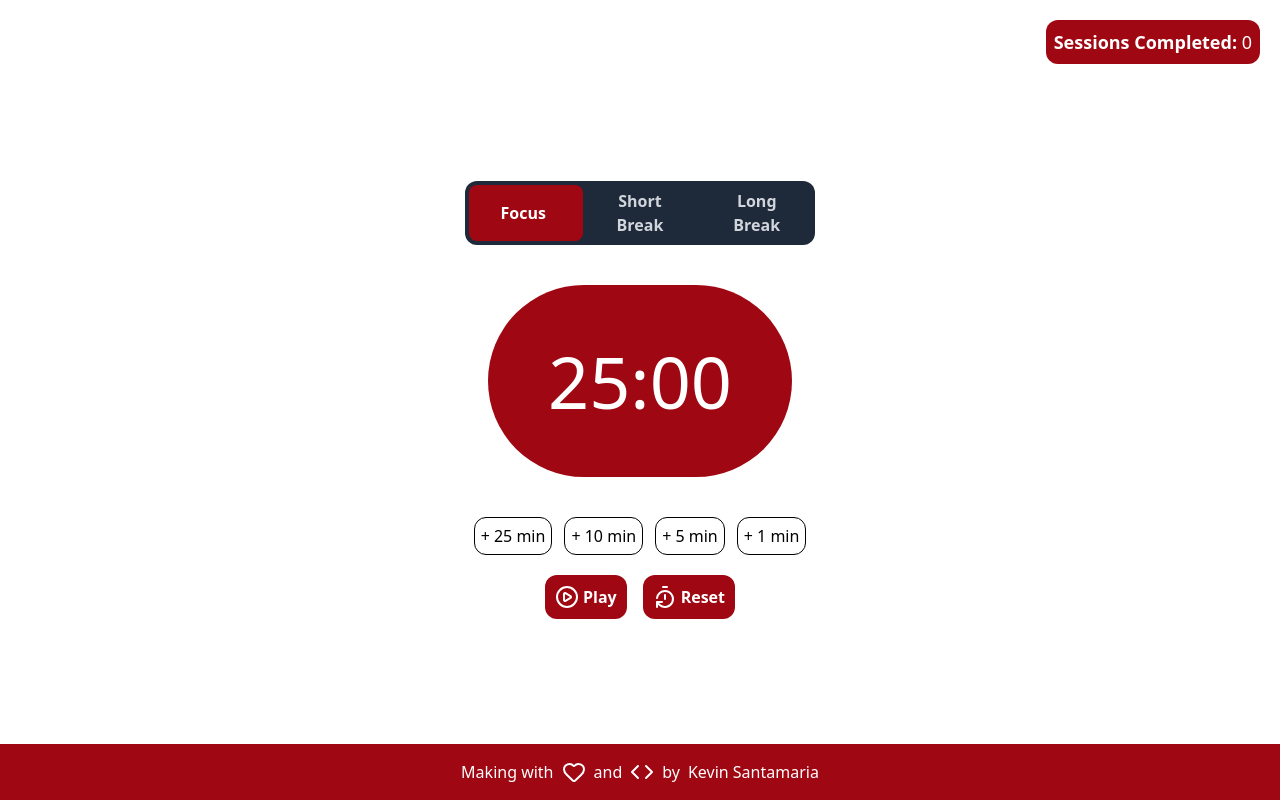
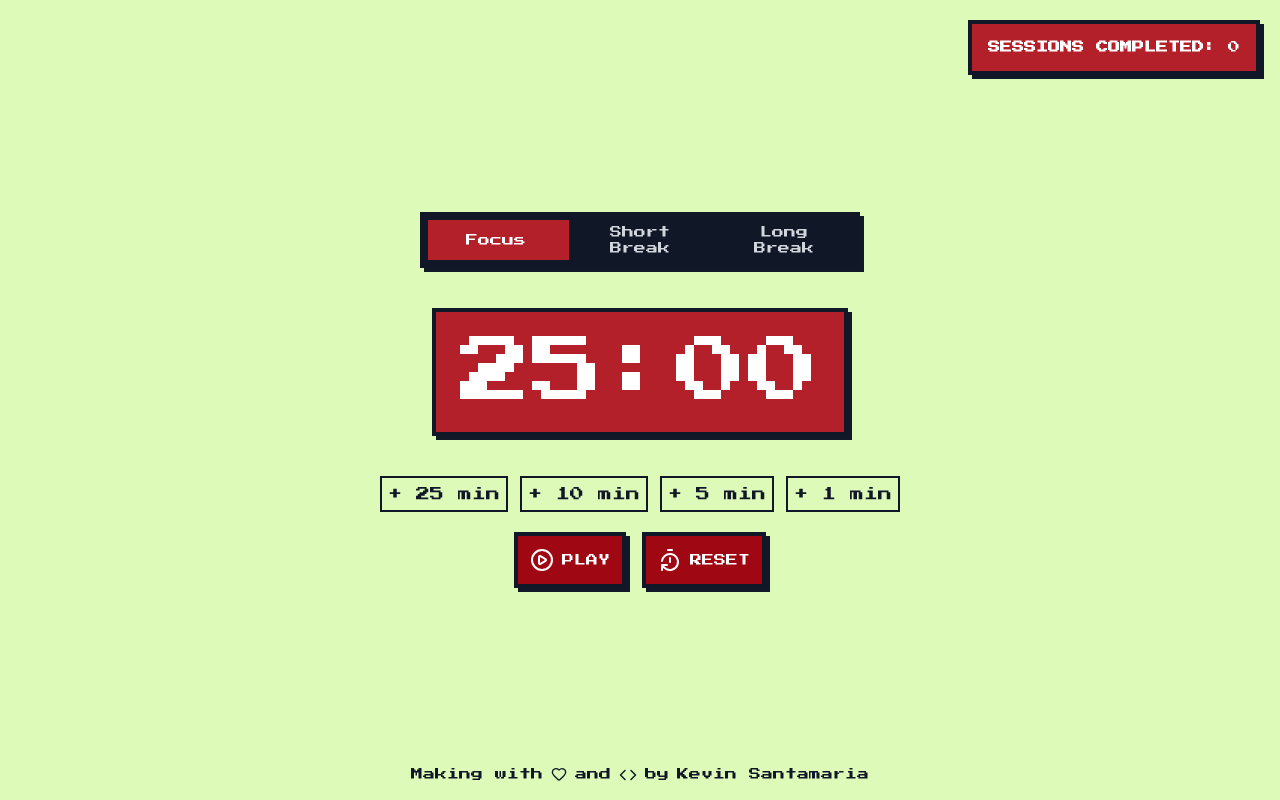
Before and after one commit to kevsantamaria/pomodoro-app, a React (Vite) app: page / in a window 1280 px wide. Built offline with nearby package versions, Linux system fonts and the light colour scheme.

Commit message:
Giving style

```diff
--- a/index.html
+++ b/index.html
@@ -1,9 +1,14 @@
-<!doctype html>
+<!DOCTYPE html>
 <html lang="en">
   <head>
     <meta charset="UTF-8" />
     <meta name="viewport" content="width=device-width, initial-scale=1.0" />
     <title>Pomodoro App</title>
+
+    <link
+      href="https://fonts.googleapis.com/css2?family=Press+Start+2P&display=swap"
+      rel="stylesheet"
+    />
   </head>
   <body>
     <div id="root"></div>
--- a/package.json
+++ b/package.json
@@ -12,10 +12,10 @@
   "dependencies": {
     "@tailwindcss/vite": "^4.1.11",
     "lucide-react": "^0.525.0",
+    "pixelarticons": "1.8.0",
     "pomodorojs": "^0.6.1",
     "react": "^19.1.0",
-    "react-dom": "^19.1.0",
-    "tailwindcss": "^4.1.11"
+    "react-dom": "^19.1.0"
   },
   "devDependencies": {
     "@eslint/js": "^9.30.1",
--- a/src/components/AddTime.jsx
+++ b/src/components/AddTime.jsx
@@ -6,7 +6,7 @@ function AddTime({ text, timeToAdd }) {
 
   return (
     <span
-      className="border p-1.5 rounded-xl cursor-pointer"
+      className="border-2 border-gray-900 text-gray-900 font-pixel text-sm p-1.5 cursor-pointer"
       onClick={() => setTime(timeToAdd)} // time + 25 * 60 || time + 10 * 60 || time + 5 * 60 || time + 1 * 60
     >
       {text}
--- a/src/components/Footer.jsx
+++ b/src/components/Footer.jsx
@@ -2,10 +2,10 @@ import { Code, Heart } from "lucide-react";
 
 function Footer() {
   return (
-    <footer className="fixed bottom-0 w-full bg-red-800 text-white">
+    <footer className="font-pixel text-xs fixed bottom-0 w-full text-gray-900">
       <section className="flex flex-col justify-center items-center py-4">
         <span className="flex gap-2">
-          Making with <Heart /> and <Code /> by <a href="#">Kevin Santamaria</a>
+          Making with <Heart size={16}/> and <Code size={18} /> by <a href="#">Kevin Santamaria</a>
         </span>
       </section>
     </footer>
--- a/src/components/SessionSwitch.jsx
+++ b/src/components/SessionSwitch.jsx
@@ -13,29 +13,26 @@ function SessionSwitch() {
   const currentIndex = options.findIndex((opt) => opt.type === typeOfSession);
 
   return (
-    <section className="relative bg-gray-800 rounded-xl p-2 px-5 flex space-x-10">
+    <section className="relative bg-gray-900 p-2 px-5 flex space-x-10 border-4 border-gray-900 shadow-[4px_4px_0_0_#111827] font-pixel select-none uppercase text-xs">
       {/* Slider */}
       <div
-        className="absolute left-1 top-1 bg-red-800 rounded-lg transition-transform duration-300 ease-in-out"
+        className="absolute left-1 top-1 bg-[var(--primary)] transition-transform duration-300 ease-in-out"
         style={{
-          width: "calc((100% - 8px) / 3)",
-          height: "calc(100% - 8px)",
+          width: "calc((100% - 8px) / 3)", // divide en 3 partes con padding
+          height: "calc(100% - 8px)", // altura con margen interno
           transform: `translateX(${currentIndex * 100}%)`,
         }}
       />
 
       {options.map(({ type, time, text }) => (
-        <div
-          key={type}
-          className="relative z-10 w-1/3 flex justify-center rounded-lg"
-        >
+        <div key={type} className="relative z-10 w-1/3 flex justify-center">
           <button
-            className={`text-center font-semibold cursor-pointer transition-colors duration-300
-            ${
-              typeOfSession === type
-                ? "text-white"
-                : "text-gray-300 hover:text-white"
-            }`}
+            className={`text-center transition-colors duration-300 cursor-pointer
+                    ${
+                      typeOfSession === type
+                        ? "text-white"
+                        : "text-gray-300 hover:text-white"
+                    }`}
             onClick={() => {
               setTypeOfSession(type);
               setTime(time);
--- a/src/components/Timer.jsx
+++ b/src/components/Timer.jsx
@@ -34,9 +34,9 @@ function Timer() {
   }, [isActive]);
 
   return (
-    <section className="bg-white h-screen flex flex-col gap-5 items-center justify-center">
-      <article className="absolute top-5 right-5 bg-red-800 rounded-xl p-2">
-        <h2 className="font-bold text-white text-lg">
+    <section className="bg-[var(--background)] h-screen flex flex-col gap-5 items-center justify-center">
+      <article className="absolute top-5 right-5 bg-[var(--primary)] p-4 border-4 border-gray-900 shadow-[4px_4px_0_0_#101828] font-pixel text-white text-xs uppercase select-none">
+        <h2 className="font-bold leading-tight">
           Sessions Completed:
           <span className="font-normal">{" " + numOfSession}</span>
         </h2>
@@ -46,8 +46,8 @@ function Timer() {
         <SessionSwitch />
       </article>
 
-      <article className="border-b-gray-700 m-5 bg-red-800 text-white p-15 rounded-full">
-        <span className="text-7xl">
+      <article className="m-5 bg-[var(--primary)] text-white p-6 border-4 border-gray-900 shadow-[4px_4px_0_0_#111827] font-pixel select-none inline-block text-center">
+        <span className="text-7xl leading-none block">
           {String(Math.floor(time / 60)).padStart(2, "0")}:
           {String(time % 60).padStart(2, "0")}
         </span>
@@ -61,7 +61,9 @@ function Timer() {
       </article>
       <article className="flex gap-4">
         <button
-          className="flex gap-1 bg-red-800 p-2.5 rounded-xl text-white cursor-pointer font-bold"
+          className="flex items-center gap-2 bg-red-800 text-white p-3 font-pixel text-xs uppercase
+               border-4 border-gray-900 shadow-[4px_4px_0_0_#111827]
+               select-none transition-all active:translate-x-[2px] active:translate-y-[2px] active:shadow-none"
           onClick={() => {
             setIsActive(!isActive);
           }}
@@ -69,12 +71,15 @@ function Timer() {
           {isActive ? <CirclePause /> : <CirclePlay />}
           <span>{isActive ? "Pause" : "Play"}</span>
         </button>
+
         <button
-          className="flex gap-1 bg-red-800 p-2.5 rounded-xl text-white cursor-pointer font-bold"
+          className="flex items-center gap-2 bg-red-800 text-white p-3 font-pixel text-xs uppercase
+               border-4 border-gray-900 shadow-[4px_4px_0_0_#111827]
+               select-none transition-all active:translate-x-[2px] active:translate-y-[2px] active:shadow-none"
           onClick={handleReset}
         >
           <TimerReset />
-          Reset
+          <span>Reset</span>
         </button>
       </article>
     </section>
--- a/src/index.css
+++ b/src/index.css
@@ -1 +1,10 @@
 @import "tailwindcss";
+
+:root {
+    --primary: #b4202a;
+    --background: #ddfab8;
+}
+
+.font-pixel {
+    font-family: 'Press Start 2P', cursive;
+  }
```
Also changed, not shown: 1 other file (tests, documents, lock files or other folders).
